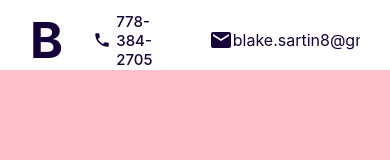
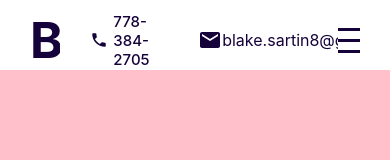
Before and after one commit to BlakeSartin/Portfolio, a React (Create React App) app in the folder portfolio/: page / in a window 390 px wide. Shown: the top 160 px of the page. Built offline with nearby package versions, Linux system fonts and the light colour scheme.

Commit message:
add hamburger menu button animation

```diff
--- a/portfolio/src/App.js
+++ b/portfolio/src/App.js
@@ -1,3 +1,4 @@
+import { useState } from 'react';
 import './App.scss';
 import Contact from './components/Contact';
 import Intro from './components/Intro';
@@ -7,9 +8,11 @@
 import Works from './components/Works';
 
 function App() {
+
+const [menuOpen, setMenuOpen] = useState(false)
   return (
     <div className="App">
-      <Topbar />
+      <Topbar menuOpen={menuOpen} setMenuOpen={setMenuOpen}/>
       <div className='sections'>
         <Intro />
         <Portfolio />
--- a/portfolio/src/components/Topbar.js
+++ b/portfolio/src/components/Topbar.js
@@ -1,9 +1,9 @@
 import "./Topbar.scss"
 import {Phone, Mail} from '@material-ui/icons'
 
-export default function Topbar() {
+export default function Topbar({menuOpen, setMenuOpen}) {
   return(
-    <div className="topbar">
+    <div className={"topbar " + (menuOpen && "active")}>
       <div className="wrapper">
       <div className="left">
         <a href="#intro" className="logo">B.</a>
@@ -15,9 +15,13 @@
           <Mail className="icon"/>
           <span>blake.sartin8@gmail.com</span>
           </div>
+      <div className="right">
+        <div className="hamburger" onClick={()=>setMenuOpen(!menuOpen)}>
+          <span className="line1"></span>
+          <span className="line2"></span>
+          <span className="line3"></span>
+          </div>
         </div>
-      <div className="right">
-
         </div>
       </div>
   )
--- a/portfolio/src/components/Topbar.scss
+++ b/portfolio/src/components/Topbar.scss
@@ -1,6 +1,6 @@
 @import "../global.scss";
 
-.topbar{
+.topbar {
   height: 70px;
   width: 100%;
   background-color: white;
@@ -8,16 +8,38 @@
   position: fixed;
   top: 0;
   z-index: 2;
+
+  &.active {
+    background-color: $mainColor;
+    color: white;
+
+    .hamburger {
+      span {
+        &:first-child {
+          background-color: white;
+          transform: rotate(45deg);
+        }
+        &:nth-child(2) {
+          opacity: 0;
         }
 
-.wrapper{
+        &:last-child {
+          background-color: white;
+          transform: rotate(-45deg);
+        }
+      }
+    }
+  }
+
+
+.wrapper {
   padding: 10px 30px;
   display: flex;
+
   align-items: center;
   justify-content: space-between;
-}
 
-.left{
+  .left {
     display: flex;
     align-items: center;
   }
@@ -28,19 +50,39 @@
     text-decoration: none;
     color: inherit;
   }
-
-.itemcontainer{
+  .itemcontainer {
     display: flex;
     align-items: center;
     margin-left: 30px;
 
-  .icon{
+    .icon {
       font-size: 18px;
       margin-right: 5px;
     }
 
-  span{
+    span {
       font-size: 15px;
       font-weight: 500;
     }
   }
+}
+}
+
+.right {
+  .hamburger {
+    width: 32px;
+    height: 25px;
+    display: flex;
+    flex-direction: column;
+    justify-content: space-between;
+    cursor: pointer;
+
+    span {
+      width: 100%;
+      height: 3px;
+      background-color: $mainColor;
+      transform-origin: left;
+      transition: all 2s ease;
+    }
+  }
+}
```
Lines whose indentation alone changed are shown as unchanged.
